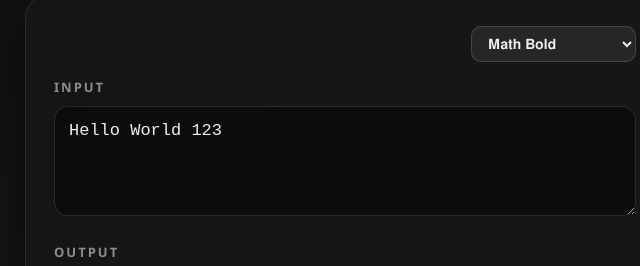
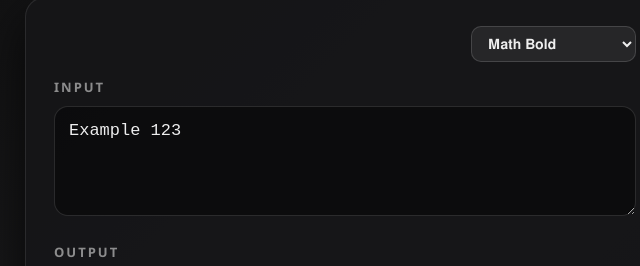
Before and after one commit to Mashiroto/Text-Converter, a plain HTML site: page index.html in a window 1280 px wide. Shown: the part 176-442 px from the top of the page, 295-935 px from the left. Drawn offline with Linux system fonts and the light colour scheme.

Commit message:
Example Text
Changed from "Hello World 123" -> "Example"

```diff
--- a/index.html
+++ b/index.html
@@ -8,9 +8,9 @@ Simple Text Converter for popular unicode styles.
 Easy to use on PC and Phone, for fast converting!
 
 Changelog:
-- 1.1.0 (2026.08.26): small optic adjustments + mouse cursor trail
-- 1.1.1 (2026.08.31): marking NOT converterted letters/numbers with a red dot
-- 1.1.2 (2026.11.16): example text gets auto-selected for easier deleting
+- 1.1.0 (2026.08.26): Small optic adjustments + mouse cursor trail
+- 1.1.1 (2026.08.31): Marking NOT converterted letters/numbers with a red dot
+- 1.1.2 (2026.11.16): Example text gets auto-selected for easier deleting
 -->
 <!DOCTYPE html>
 <html lang="en">
@@ -186,7 +186,7 @@ Changelog:
   </div>
 
   <h2>Input</h2>
-  <textarea id="input" placeholder="Type your text here...">Hello World 123</textarea>
+  <textarea id="input" placeholder="Type your text here...">Example 123</textarea>
 
   <h2>Output</h2>
   <div class="output-wrap">
```
